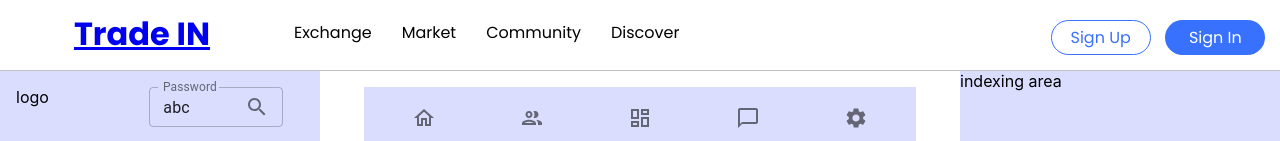
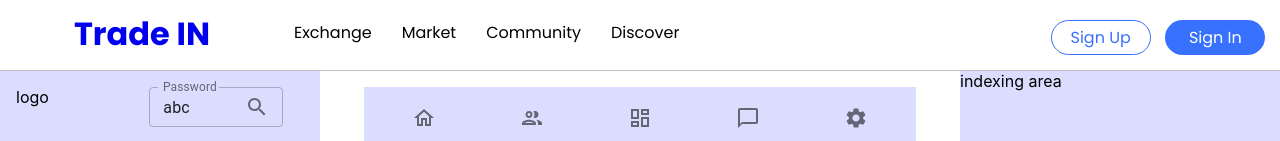
Before and after one commit to deepaksemwal121/trade, a React (Create React App) app: page / in a window 1280 px wide. Shown: the top 141 px of the page. Built offline with nearby package versions, Linux system fonts and the light colour scheme.

Commit message:
Header Css

```diff
--- a/src/Components/Header/Header.css
+++ b/src/Components/Header/Header.css
@@ -44,7 +44,8 @@
   padding-top: 10px;
   justify-content: space-evenly;
 }
-.nav__user a {
+
+.main__container a {
   text-decoration: none;
   padding-top: 10px;
 }
```
